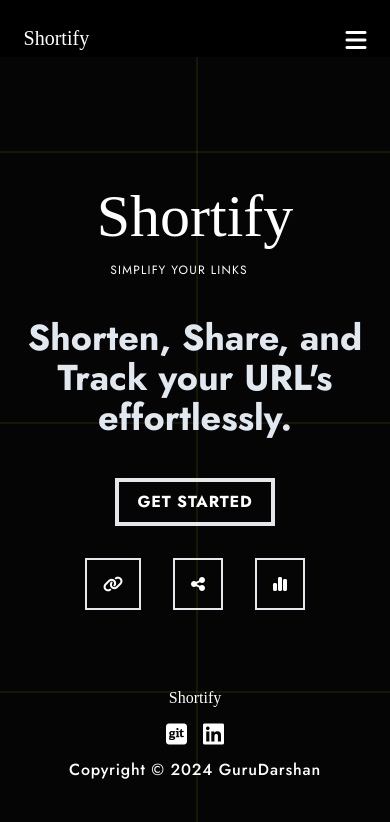
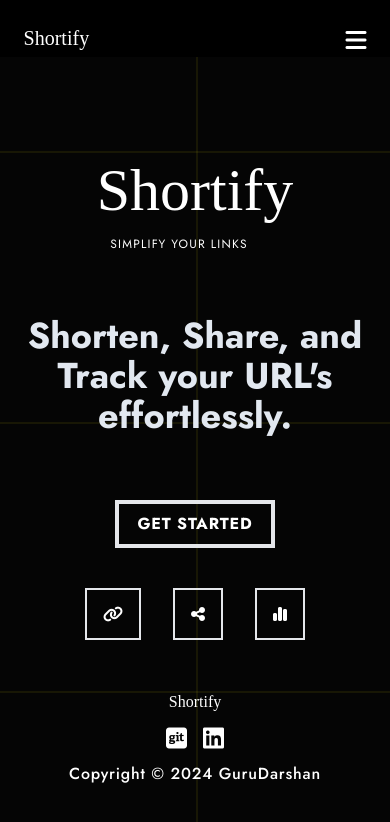
Before and after one commit to GuruDarshan57/URL-Shortner-Frontend, a React (Vite) app: page / in a window 390 px wide. Shown: the top 822 px of the page. Built offline with nearby package versions, Linux system fonts and the light colour scheme; a web font is replaced by a local one.

Commit message:
alignment changes

```diff
--- a/src/Pages/Home/Home.jsx
+++ b/src/Pages/Home/Home.jsx
@@ -6,9 +6,9 @@ const Home = () => {
             <div className=' w-11/12 sm:w-1/2'>
                 <div className='font-playwrite text-6xl sm:text-7xl py-4'>Shortify</div>
                 <div className='uppercase tracking-widest text-xs relative right-4'>Simplify Your Links</div>
-                <div className='py-10 text-4xl font-bold text-slate-200'>Shorten, Share, and Track your URL's effortlessly.</div>
+                <div className='py-16 sm:py-10 text-4xl font-bold text-slate-200'>Shorten, Share, and Track your URL's effortlessly.</div>
                 <div><button className='w-40 p-2 border-4 uppercase tracking-wider hover:bg-white font-bold hover:text-black'>Get Started</button></div>
-                <div className='flex justify-center gap-8 p-4 mt-4'>
+                <div className='flex justify-center gap-8 p-4 pt-10 sm:mt-4'>
                     <buttton><i class="fa-solid fa-link border-2 p-4 " style={{ color: "#ffffff" }}></i></buttton>
                     <buttton><i class="fa-solid fa-share-nodes border-2 p-4" style={{ color: "#ffffff" }}></i></buttton>
                     <buttton><i class="fa-solid fa-chart-simple border-2 p-4" style={{ color: "#ffffff" }}></i></buttton>
```
